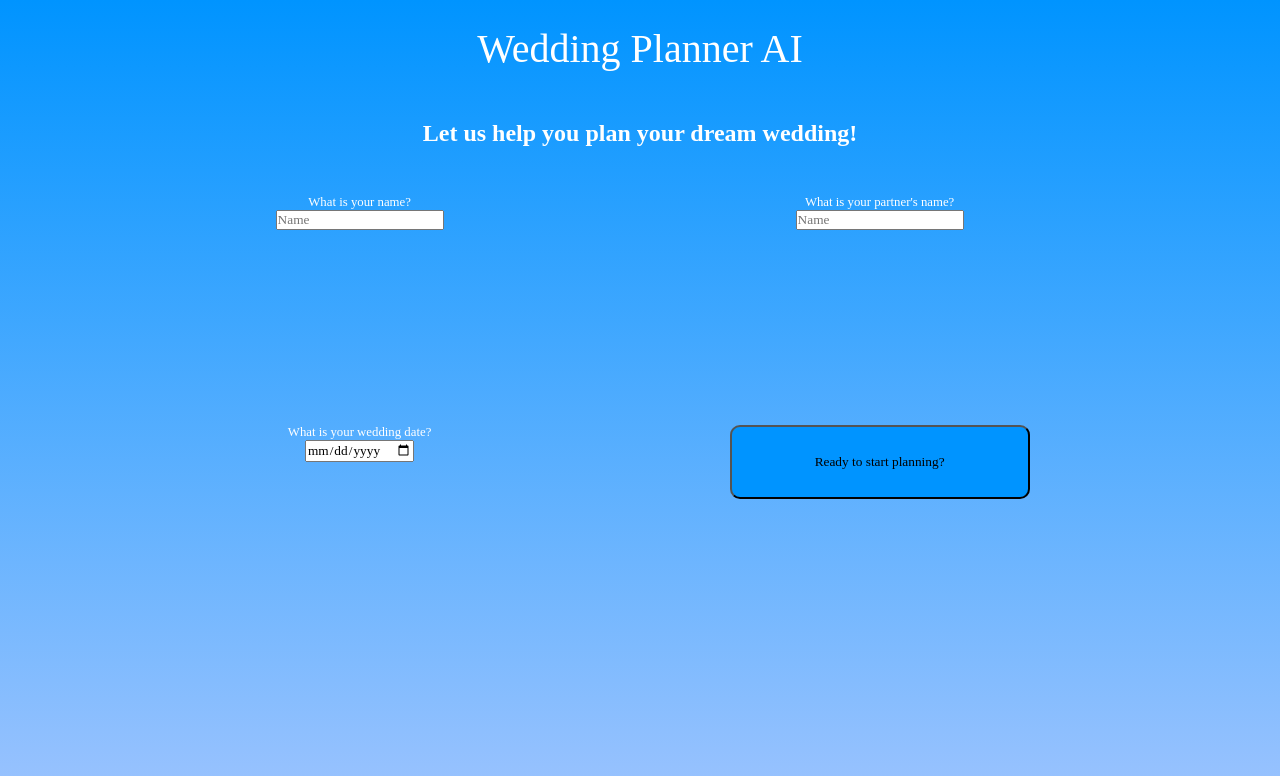
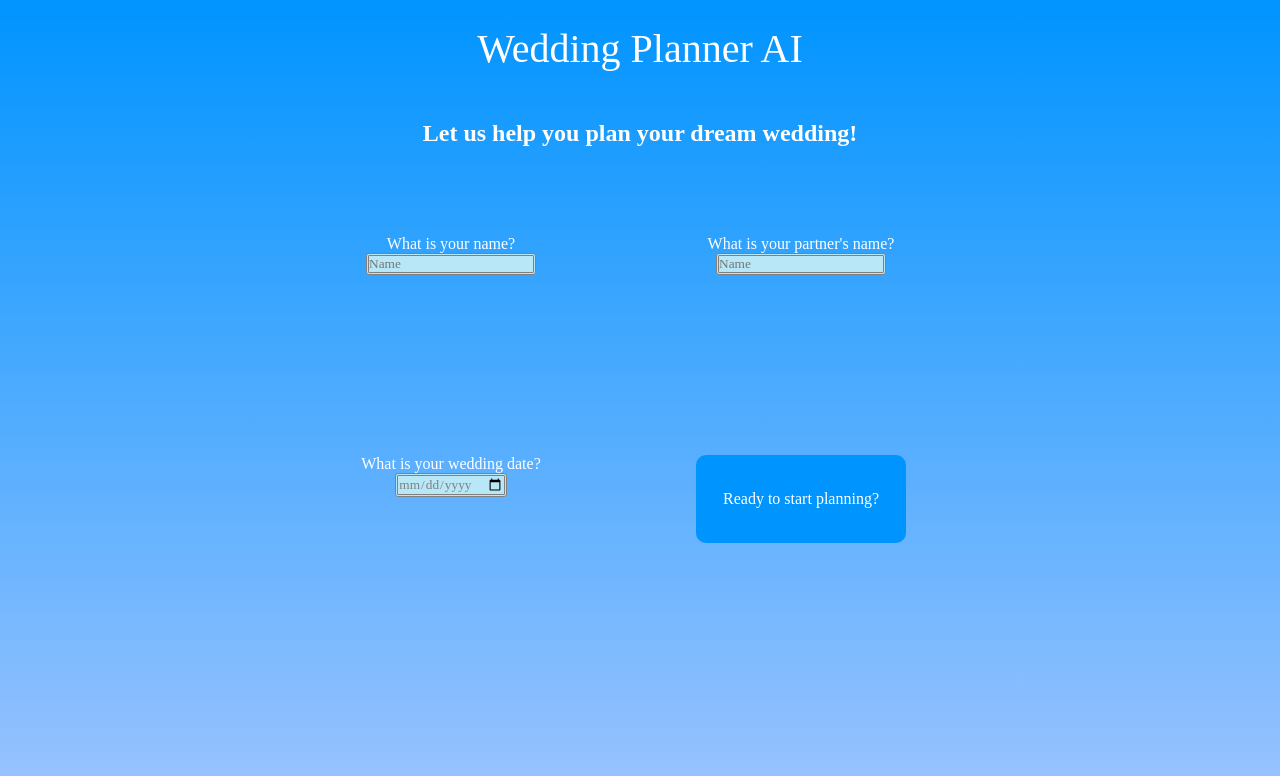
Before and after one commit to Rebelkat18/WeddingPlannerAI, a React (Create React App) app in the folder wedding-planner-ai/: page / in a window 1280 px wide. Shown: the top 776 px of the page. Built offline with nearby package versions, Linux system fonts and the light colour scheme.

Commit message:
Update Welcome.css

```diff
--- a/wedding-planner-ai/src/pages/Welcome.css
+++ b/wedding-planner-ai/src/pages/Welcome.css
@@ -1,14 +1,14 @@
 .welcome-grid {
   display: grid;
-  grid-template-columns: 500px 500px;
-  gap: 20px;
+  grid-template-columns: 350px 350px;
+  gap: 0px;
   max-width: 1000px;
   margin: 0 auto;
   min-height: 60vh;
   padding: 20px;
   position: fixed;
-  top: 175px;
-  left: 7%;
+  top: 215px;
+  left: 20%;
 }
 
 .welcome-item {
@@ -24,13 +24,13 @@
 }
 
 .grid-name{
-    font-size: 0.8rem;
+    font-size: 1rem;
     height: 50px;
     text-align: center;
 }
 
 .grid-date{
-    font-size: 0.8rem;
+    font-size: 1rem;
     height: 50px;
     text-align: center;
 }
@@ -38,14 +38,26 @@
 .grid-button{
     background-color: rgb(0, 148, 255);
     width: 60%;
-    height: 35%;
+    height: 40%;
     margin: 0 auto;
     padding: 0px;
     border-radius: 10px;
     text-align: center;
+    border: none;
+    font-size: 1rem;
+    color: white;
 }
 
 .grid-button:hover {
   background-color: rgb(184, 231, 247);
   transition: 0.5s;
 }
+
+input{
+  border: double;
+  border-color: gray;
+  border-radius: 3px;
+  background-color: rgb(184, 231, 247);
+  color: gray;
+
+}
```
